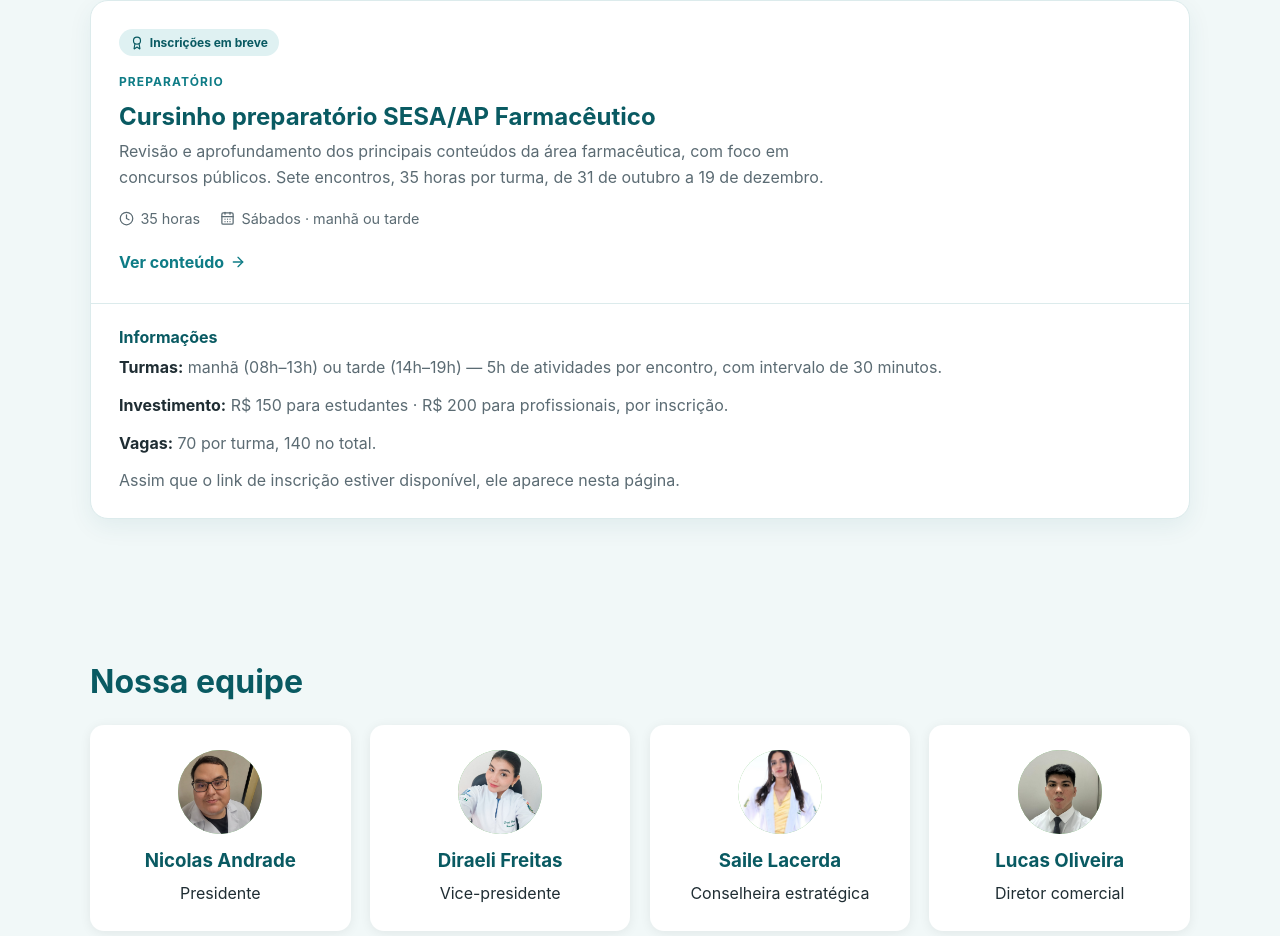
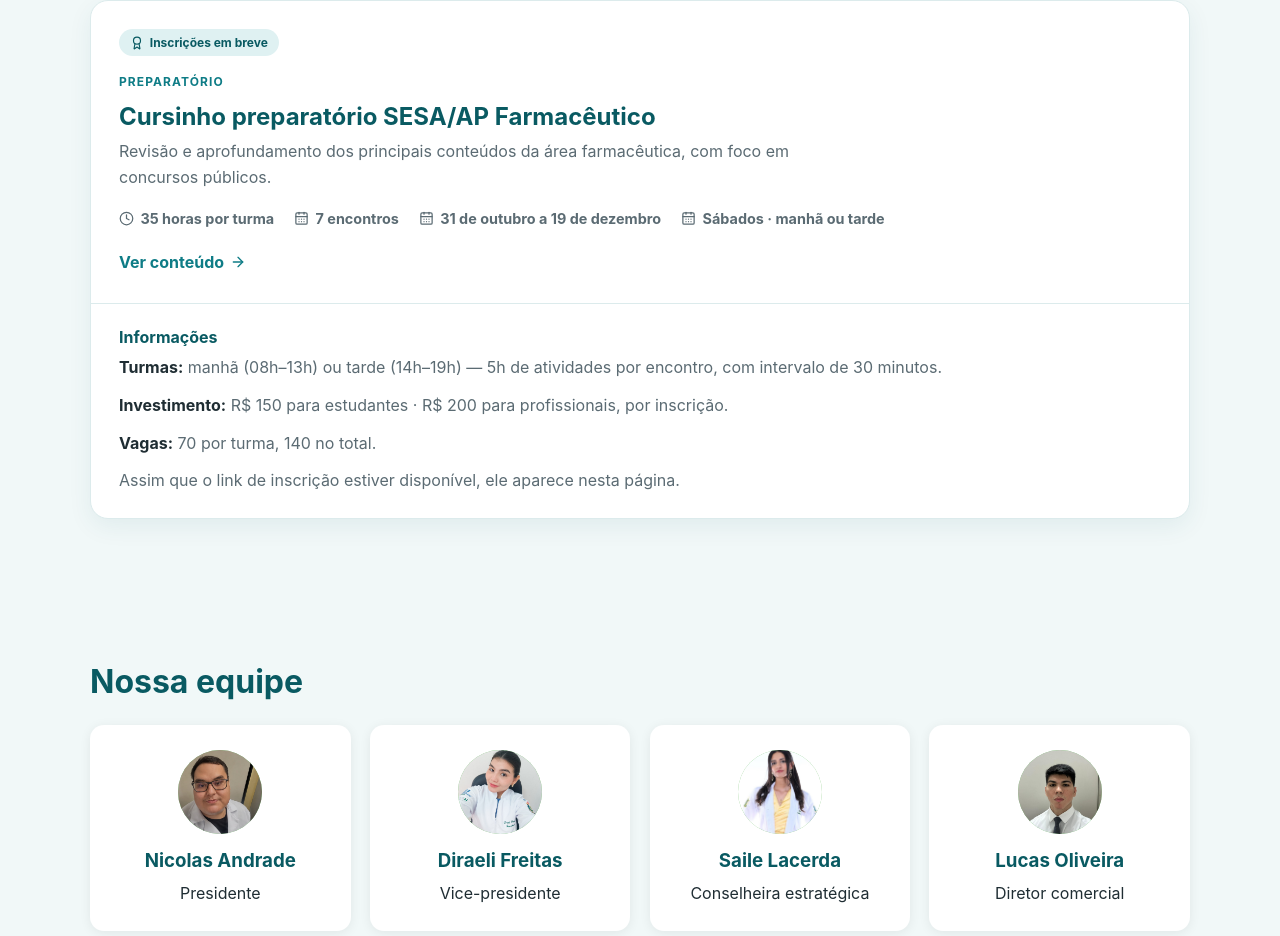
Before and after one commit to paula-maria/apotech-site, a React (Vite) app: page / in a window 1280 px wide. Shown: the part 2818-3754 px from the top of the page. Built offline with nearby package versions, Linux system fonts and the light colour scheme.

Commit message:
refactor: update Cursos component to enhance course details and improve lead description

```diff
--- a/src/components/Cursos.tsx
+++ b/src/components/Cursos.tsx
@@ -17,10 +17,16 @@ export default function Cursos() {
           <p>{cursinho.lead}</p>
           <ul className="course-meta">
             <li>
-              <Clock aria-hidden="true" size={15} /> 35 horas
+              <Clock aria-hidden="true" size={15} /> <strong>35 horas por turma</strong>
             </li>
             <li>
-              <CalendarDays aria-hidden="true" size={15} /> Sábados · manhã ou tarde
+              <CalendarDays aria-hidden="true" size={15} /> <strong>7 encontros</strong>
+            </li>
+            <li>
+              <CalendarDays aria-hidden="true" size={15} /> <strong>31 de outubro a 19 de dezembro</strong>
+            </li>
+            <li>
+              <CalendarDays aria-hidden="true" size={15} /> <strong>Sábados · manhã ou tarde</strong>
             </li>
           </ul>
           <Link to="/cursos" className="course-link">
--- a/src/data/cursinho.ts
+++ b/src/data/cursinho.ts
@@ -4,7 +4,7 @@ export const INSCRICAO_URL = ''
 export const cursinho = {
   titulo: 'Cursinho preparatório SESA/AP Farmacêutico',
   etiqueta: 'APOTECH Jr · UNIFAP · Macapá',
-  lead: 'Revisão e aprofundamento dos principais conteúdos da área farmacêutica, com foco em concursos públicos. Sete encontros, 35 horas por turma, de 31 de outubro a 19 de dezembro.',
+  lead: 'Revisão e aprofundamento dos principais conteúdos da área farmacêutica, com foco em concursos públicos.',
   fatos: [
     { valor: '35 h', texto: 'de carga horária por turma' },
     { valor: '7 encontros', texto: 'aulão final  de revisão incluso' },
```
